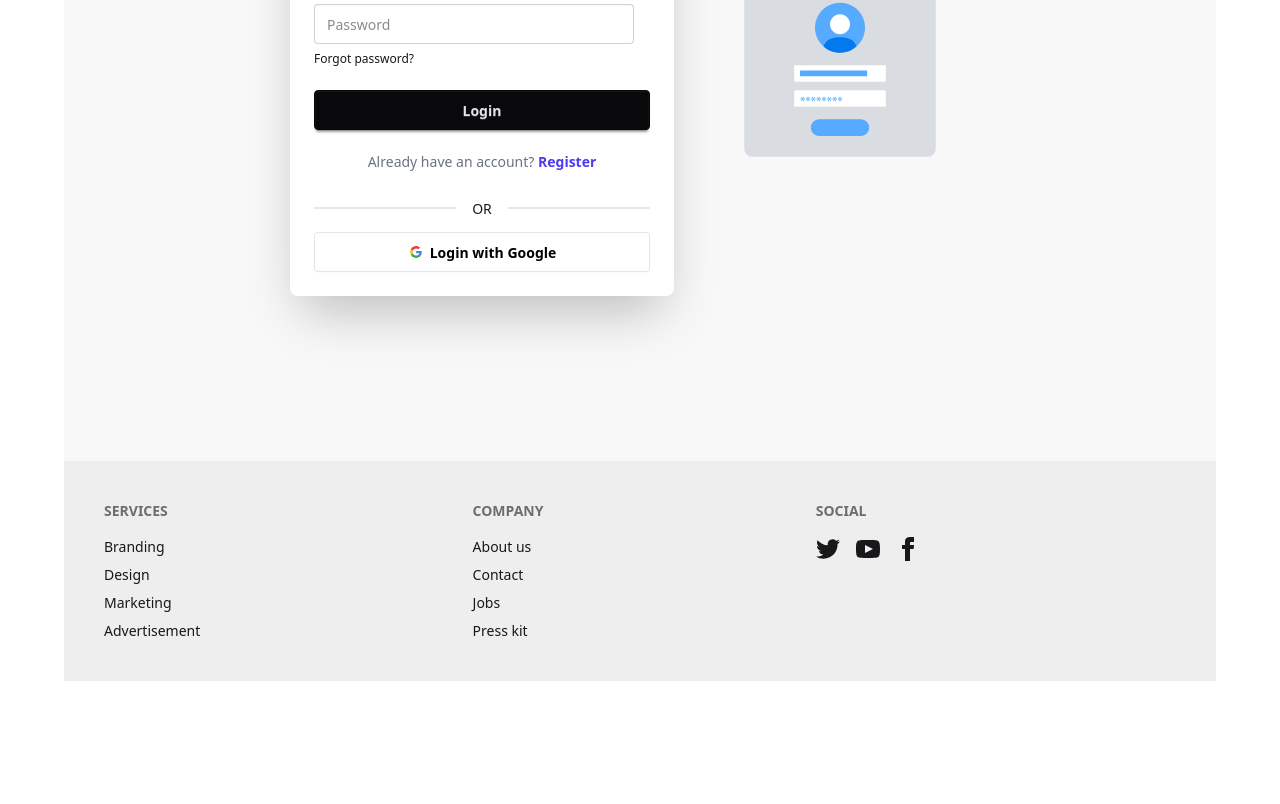
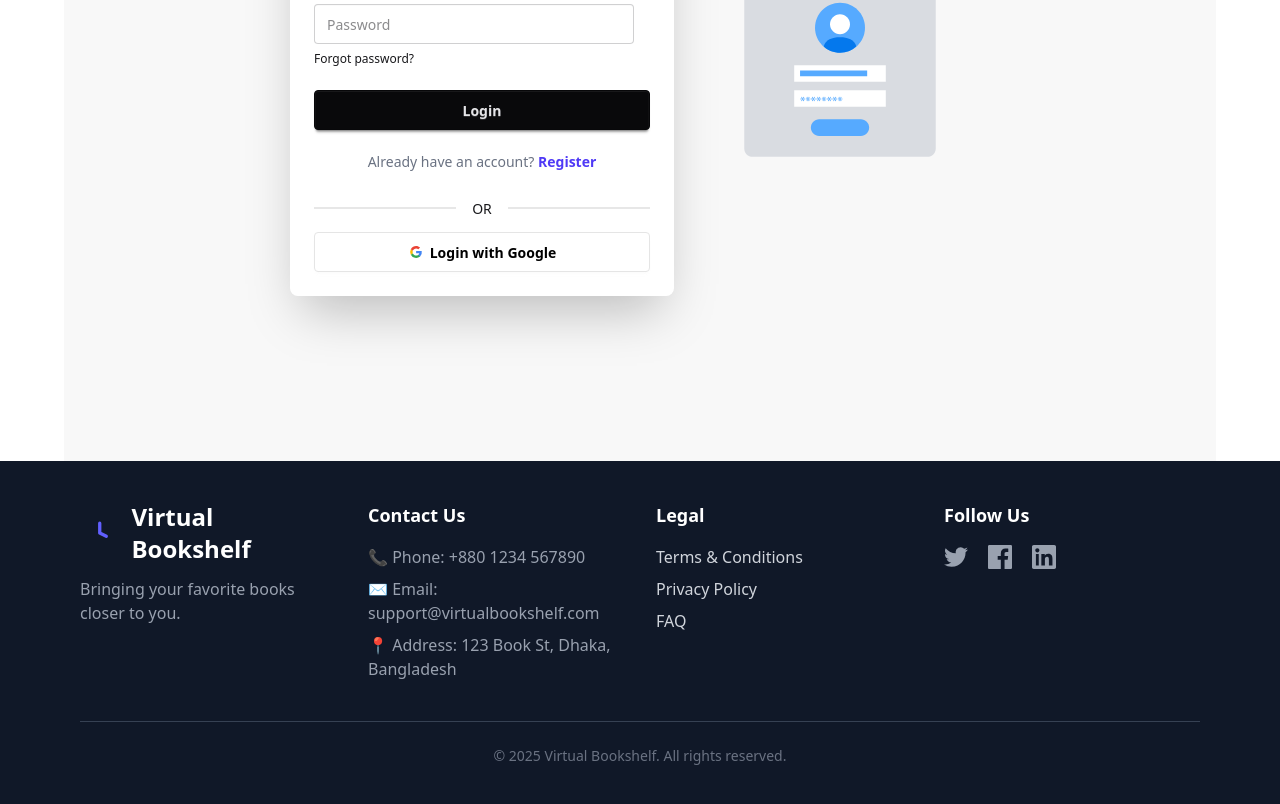
Before and after one commit to dev-ratul/virtual-bookshelf-client, a React (Vite) app: page /signIn in a window 1280 px wide. Shown: the part 404-1208 px from the top of the page. Before the commit the page ends 1085 px from the top, so only its background shows below. Built offline with nearby package versions, Linux system fonts and the light colour scheme; no server answers.

Commit message:
footer complete

```diff
--- a/index.html
+++ b/index.html
@@ -4,7 +4,7 @@
     <meta charset="UTF-8" />
     <link rel="icon" type="image/svg+xml" href="/vite.svg" />
     <meta name="viewport" content="width=device-width, initial-scale=1.0" />
-    <title>Vite + React</title>
+    <title>Virtual Bookshelf</title>
   </head>
   <body>
     <div id="root"></div>
--- a/src/Pages/Layout/Root.jsx
+++ b/src/Pages/Layout/Root.jsx
@@ -5,9 +5,11 @@ import Footer from '../Shared/Footer';
 
 const Root = () => {
     return (
-        <div className='max-w-[90vw] m-auto'>
+        <div >
             <Navber></Navber>
-            <Outlet></Outlet>
+            <div className='max-w-[90vw] m-auto'>
+                <Outlet></Outlet>
+            </div>
             <Footer></Footer>
         </div>
     );
--- a/src/Pages/Shared/Footer.jsx
+++ b/src/Pages/Shared/Footer.jsx
@@ -2,59 +2,143 @@ import React from "react";
 
 const Footer = () => {
   return (
-    <footer className="footer sm:footer-horizontal bg-base-300 text-base-content p-10">
-      <nav>
-        <h6 className="footer-title">Services</h6>
-        <a className="link link-hover">Branding</a>
-        <a className="link link-hover">Design</a>
-        <a className="link link-hover">Marketing</a>
-        <a className="link link-hover">Advertisement</a>
-      </nav>
-      <nav>
-        <h6 className="footer-title">Company</h6>
-        <a className="link link-hover">About us</a>
-        <a className="link link-hover">Contact</a>
-        <a className="link link-hover">Jobs</a>
-        <a className="link link-hover">Press kit</a>
-      </nav>
-      <nav>
-        <h6 className="footer-title">Social</h6>
-        <div className="grid grid-flow-col gap-4">
-          <a>
+    <footer className="bg-gray-900 text-gray-300 py-10 px-6 md:px-20">
+      <div className="max-w-7xl mx-auto grid grid-cols-1 md:grid-cols-4 gap-8">
+
+        {/* Logo & Website Name */}
+        <div className="flex flex-col items-start space-y-3">
+          <div className="flex items-center gap-3">
+            {/* Example Logo SVG */}
+            <svg
+              xmlns="http://www.w3.org/2000/svg"
+              className="h-10 w-10 text-indigo-500"
+              fill="none"
+              viewBox="0 0 24 24"
+              stroke="currentColor"
+              strokeWidth={2}
+            >
+              <path
+                strokeLinecap="round"
+                strokeLinejoin="round"
+                d="M12 6v6l4 2"
+              />
+            </svg>
+            <span className="text-2xl font-bold text-white">Virtual Bookshelf</span>
+          </div>
+          <p className="text-gray-400">
+            Bringing your favorite books closer to you.
+          </p>
+        </div>
+
+        {/* Contact Details */}
+        <div>
+          <h3 className="text-white font-semibold text-lg mb-4">Contact Us</h3>
+          <ul className="space-y-2 text-gray-400">
+            <li>📞 Phone: +880 1234 567890</li>
+            <li>✉️ Email: support@virtualbookshelf.com</li>
+            <li>📍 Address: 123 Book St, Dhaka, Bangladesh</li>
+          </ul>
+        </div>
+
+        {/* Terms & Policies */}
+        <div>
+          <h3 className="text-white font-semibold text-lg mb-4">Legal</h3>
+          <ul className="space-y-2">
+            <li>
+              <a
+                href="/terms"
+                className="hover:text-indigo-500 transition-colors"
+              >
+                Terms & Conditions
+              </a>
+            </li>
+            <li>
+              <a
+                href="/privacy"
+                className="hover:text-indigo-500 transition-colors"
+              >
+                Privacy Policy
+              </a>
+            </li>
+            <li>
+              <a
+                href="/faq"
+                className="hover:text-indigo-500 transition-colors"
+              >
+                FAQ
+              </a>
+            </li>
+          </ul>
+        </div>
+
+        {/* Social Media Links */}
+        <div>
+          <h3 className="text-white font-semibold text-lg mb-4">Follow Us</h3>
+          <div className="flex space-x-5">
+            <a
+              href="https://twitter.com/virtualbookshelf"
+              target="_blank"
+              rel="noopener noreferrer"
+              aria-label="Twitter"
+              className="text-gray-400 hover:text-indigo-500 transition-colors"
+            >
+              {/* Twitter Icon */}
               <svg
                 xmlns="http://www.w3.org/2000/svg"
                 width="24"
                 height="24"
+                fill="currentColor"
                 viewBox="0 0 24 24"
-              className="fill-current"
               >
-              <path d="M24 4.557c-.883.392-1.832.656-2.828.775 1.017-.609 1.798-1.574 2.165-2.724-.951.564-2.005.974-3.127 1.195-.897-.957-2.178-1.555-3.594-1.555-3.179 0-5.515 2.966-4.797 6.045-4.091-.205-7.719-2.165-10.148-5.144-1.29 2.213-.669 5.108 1.523 6.574-.806-.026-1.566-.247-2.229-.616-.054 2.281 1.581 4.415 3.949 4.89-.693.188-1.452.232-2.224.084.626 1.956 2.444 3.379 4.6 3.419-2.07 1.623-4.678 2.348-7.29 2.04 2.179 1.397 4.768 2.212 7.548 2.212 9.142 0 14.307-7.721 13.995-14.646.962-.695 1.797-1.562 2.457-2.549z"></path>
+                <path d="M24 4.557a9.83 9.83 0 01-2.828.775 4.932 4.932 0 002.165-2.724 9.865 9.865 0 01-3.127 1.195 4.918 4.918 0 00-8.38 4.482A13.955 13.955 0 011.671 3.149 4.917 4.917 0 003.195 9.723a4.9 4.9 0 01-2.228-.616v.06a4.919 4.919 0 003.946 4.827 4.902 4.902 0 01-2.224.084 4.92 4.92 0 004.59 3.417 9.867 9.867 0 01-6.102 2.105c-.397 0-.79-.023-1.176-.067a13.936 13.936 0 007.557 2.212c9.054 0 14-7.496 14-13.986 0-.21 0-.423-.015-.634A9.936 9.936 0 0024 4.557z" />
               </svg>
             </a>
-          <a>
+
+            <a
+              href="https://facebook.com/virtualbookshelf"
+              target="_blank"
+              rel="noopener noreferrer"
+              aria-label="Facebook"
+              className="text-gray-400 hover:text-indigo-500 transition-colors"
+            >
+              {/* Facebook Icon */}
               <svg
                 xmlns="http://www.w3.org/2000/svg"
                 width="24"
                 height="24"
+                fill="currentColor"
                 viewBox="0 0 24 24"
-              className="fill-current"
               >
-              <path d="M19.615 3.184c-3.604-.246-11.631-.245-15.23 0-3.897.266-4.356 2.62-4.385 8.816.029 6.185.484 8.549 4.385 8.816 3.6.245 11.626.246 15.23 0 3.897-.266 4.356-2.62 4.385-8.816-.029-6.185-.484-8.549-4.385-8.816zm-10.615 12.816v-8l8 3.993-8 4.007z"></path>
+                <path d="M22.675 0h-21.35C.594 0 0 .593 0 1.326v21.348C0 23.406.594 24 1.326 24h11.495v-9.294H9.692v-3.622h3.129V8.41c0-3.1 1.894-4.788 4.659-4.788 1.325 0 2.466.099 2.797.143v3.243l-1.919.001c-1.504 0-1.796.715-1.796 1.763v2.31h3.587l-.467 3.622h-3.12V24h6.116c.73 0 1.324-.594 1.324-1.326V1.326C24 .593 23.406 0 22.675 0z" />
               </svg>
             </a>
-          <a>
+
+            <a
+              href="https://linkedin.com/company/virtualbookshelf"
+              target="_blank"
+              rel="noopener noreferrer"
+              aria-label="LinkedIn"
+              className="text-gray-400 hover:text-indigo-500 transition-colors"
+            >
+              {/* LinkedIn Icon */}
               <svg
                 xmlns="http://www.w3.org/2000/svg"
                 width="24"
                 height="24"
+                fill="currentColor"
                 viewBox="0 0 24 24"
-              className="fill-current"
               >
-              <path d="M9 8h-3v4h3v12h5v-12h3.642l.358-4h-4v-1.667c0-.955.192-1.333 1.115-1.333h2.885v-5h-3.808c-3.596 0-5.192 1.583-5.192 4.615v3.385z"></path>
+                <path d="M20.447 20.452h-3.554v-5.569c0-1.328-.027-3.039-1.852-3.039-1.853 0-2.136 1.445-2.136 2.939v5.669h-3.554V9h3.414v1.561h.049c.476-.9 1.637-1.85 3.372-1.85 3.605 0 4.271 2.373 4.271 5.456v6.285zM5.337 7.433c-1.144 0-2.07-.928-2.07-2.073 0-1.145.927-2.073 2.07-2.073 1.146 0 2.073.928 2.073 2.073 0 1.145-.927 2.073-2.073 2.073zM6.765 20.452H3.91V9h2.855v11.452zM22.225 0H1.771C.792 0 0 .774 0 1.729v20.542C0 23.226.792 24 1.771 24h20.451C23.2 24 24 23.226 24 22.271V1.729C24 .774 23.2 0 22.225 0z" />
               </svg>
             </a>
           </div>
-      </nav>
+        </div>
+      </div>
+
+      {/* Bottom Copyright */}
+      <div className="mt-10 border-t border-gray-700 pt-6 text-center text-gray-500 text-sm">
+        © {new Date().getFullYear()} Virtual Bookshelf. All rights reserved.
+      </div>
     </footer>
   );
 };
--- a/src/Pages/Shared/Navber.jsx
+++ b/src/Pages/Shared/Navber.jsx
@@ -1,21 +1,17 @@
 import { NavLink, useNavigate } from "react-router";
 import { AuthContext } from "../../Context/AuthContext/AuthContext";
-import { useContext, useState } from "react";
+import { useContext } from "react";
 import { Disclosure } from "@headlessui/react";
 import { Bars3Icon, XMarkIcon } from "@heroicons/react/24/outline";
 
 const Navber = () => {
   const { user, logOut } = useContext(AuthContext);
-  const [isOpen, setIsOpen] = useState(false);
-  const navigate= useNavigate()
-
-  console.log(user);
+  const navigate = useNavigate();
 
   const handleLogout = () => {
     logOut()
       .then(() => {
-        console.log("SignOut complete")
-        navigate('/signIn')
+        navigate("/signIn");
       })
       .catch((error) => console.log("error", error));
   };
@@ -99,7 +95,7 @@ const Navber = () => {
                   to="/"
                   className="text-3xl font-bold text-[#4b3f2f] tracking-wide"
                 >
-                  BookWorm
+                  Virtual Bookshelf
                 </NavLink>
               </div>
 
@@ -122,7 +118,7 @@ const Navber = () => {
                       Register
                     </NavLink>
                     <NavLink
-                      to="/SignIn"
+                      to="/signIn"
                       className="bg-[#6f4e37] text-white px-4 py-2 rounded-full hover:bg-[#5a3d2d]"
                     >
                       Sign In
@@ -163,7 +159,7 @@ const Navber = () => {
                   Register
                 </NavLink>
                 <NavLink
-                  to="/SignIn"
+                  to="/signIn"
                   className="w-full bg-[#6f4e37] text-white px-4 py-2 rounded-full hover:bg-[#5a3d2d]"
                 >
                   Sign In
```
Lines whose indentation alone changed are shown as unchanged.
